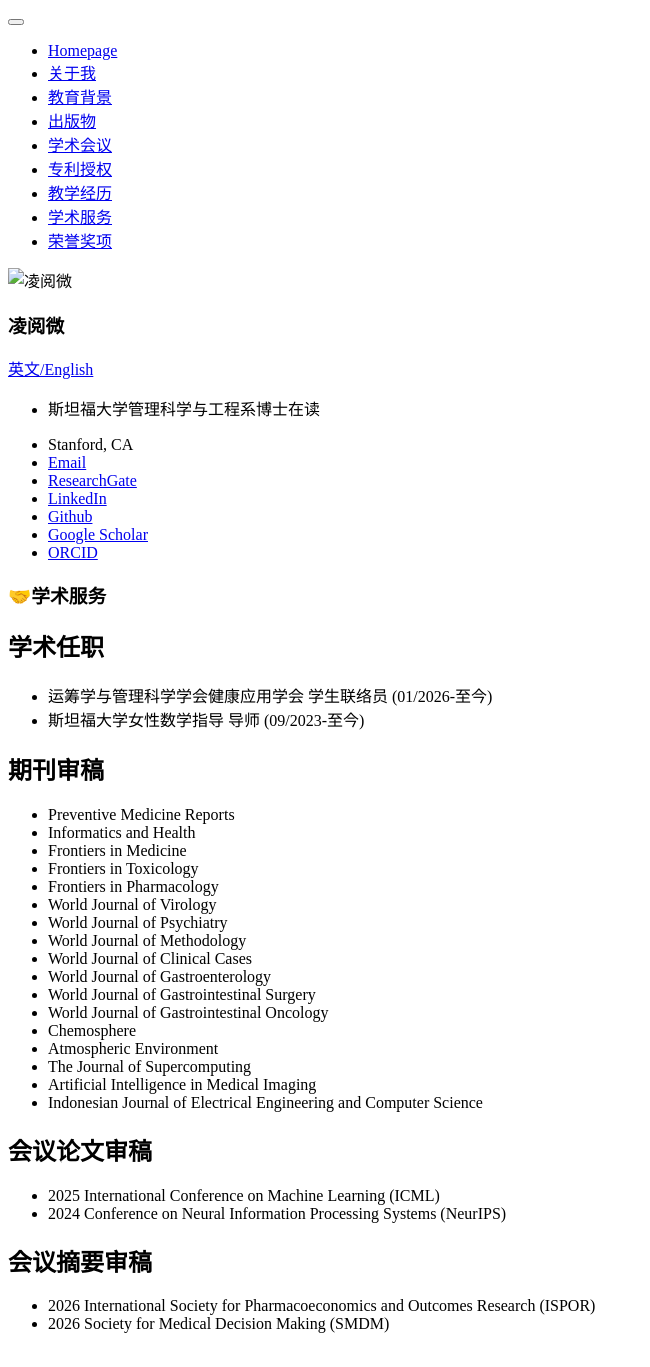
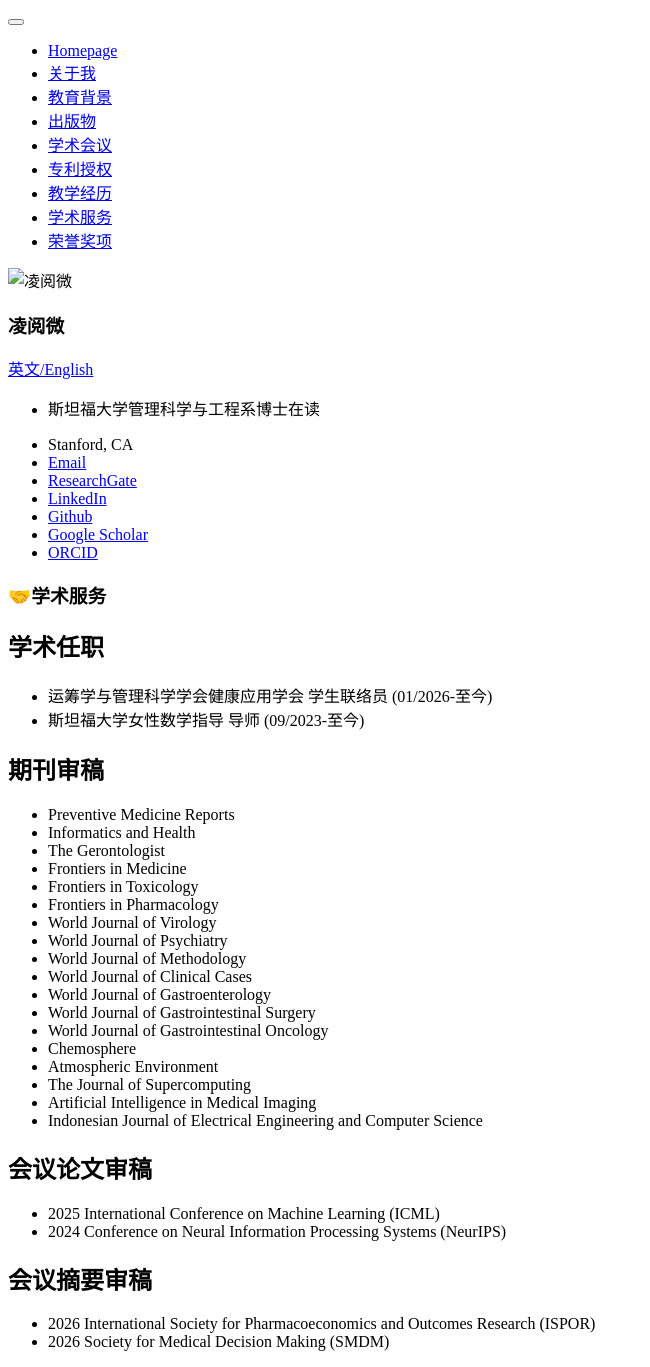
Before and after one commit to lingyuewei/lingyuewei.github.io, a Jekyll site: the page built from _pages/includes/service.md, in a window 1280 px wide. Shown: the whole page, without its empty margins (0-650 px from the left). Built offline with Jekyll 4.4.1, drawn with Linux system fonts in a browser that asks for light colours; our own code applies the rules of GitHub Pages for plain Markdown files.

Commit message:
Update service

```diff
--- a/_pages/includes/service.md
+++ b/_pages/includes/service.md
@@ -7,6 +7,7 @@
 ## 期刊审稿
 - Preventive Medicine Reports
 - Informatics and Health
+- The Gerontologist
 - Frontiers in Medicine
 - Frontiers in Toxicology
 - Frontiers in Pharmacology
```
